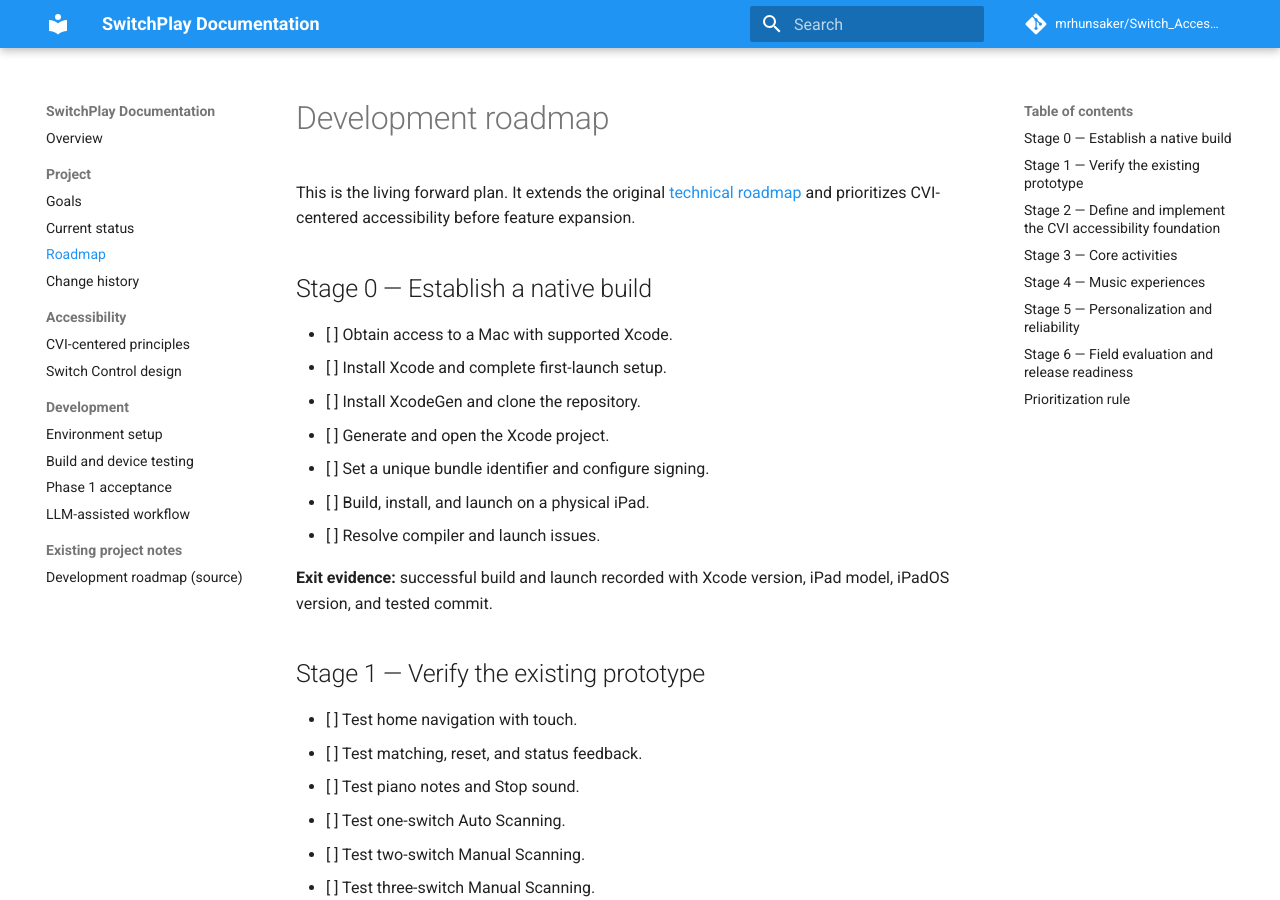
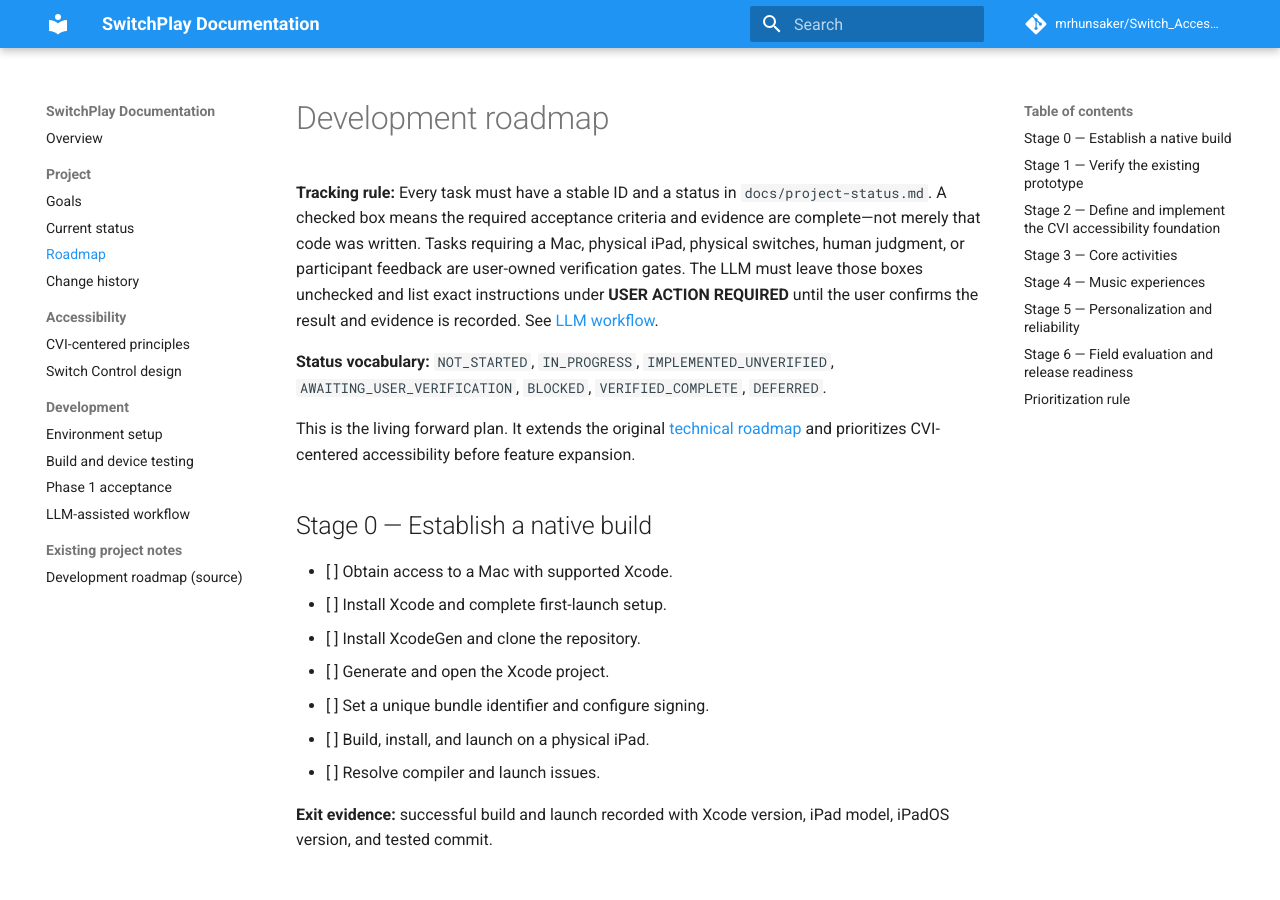
Before and after one commit to mrhunsaker/Switch_Access_iPadOS_App, an MkDocs documentation site: the page built from docs/roadmap.md, in a window 1280 px wide and 900 px high. Built offline with MkDocs 1.6.1 and Material for MkDocs 9.7.7, drawn with Linux system fonts in a browser that asks for light colours; comment, search, counter and statistics services are not loaded.

Commit message:
Clarify roadmap task status and user-owned completion gates

```diff
--- a/docs/roadmap.md
+++ b/docs/roadmap.md
@@ -1,4 +1,8 @@
 # Development roadmap
+
+**Tracking rule:** Every task must have a stable ID and a status in `docs/project-status.md`. A checked box means the required acceptance criteria and evidence are complete—not merely that code was written. Tasks requiring a Mac, physical iPad, physical switches, human judgment, or participant feedback are user-owned verification gates. The LLM must leave those boxes unchecked and list exact instructions under **USER ACTION REQUIRED** until the user confirms the result and evidence is recorded. See [LLM workflow](llm-workflow.md).
+
+**Status vocabulary:** `NOT_STARTED`, `IN_PROGRESS`, `IMPLEMENTED_UNVERIFIED`, `AWAITING_USER_VERIFICATION`, `BLOCKED`, `VERIFIED_COMPLETE`, `DEFERRED`.
 
 This is the living forward plan. It extends the original [technical roadmap](DEVELOPMENT_ROADMAP.md) and prioritizes CVI-centered accessibility before feature expansion.
 
```
